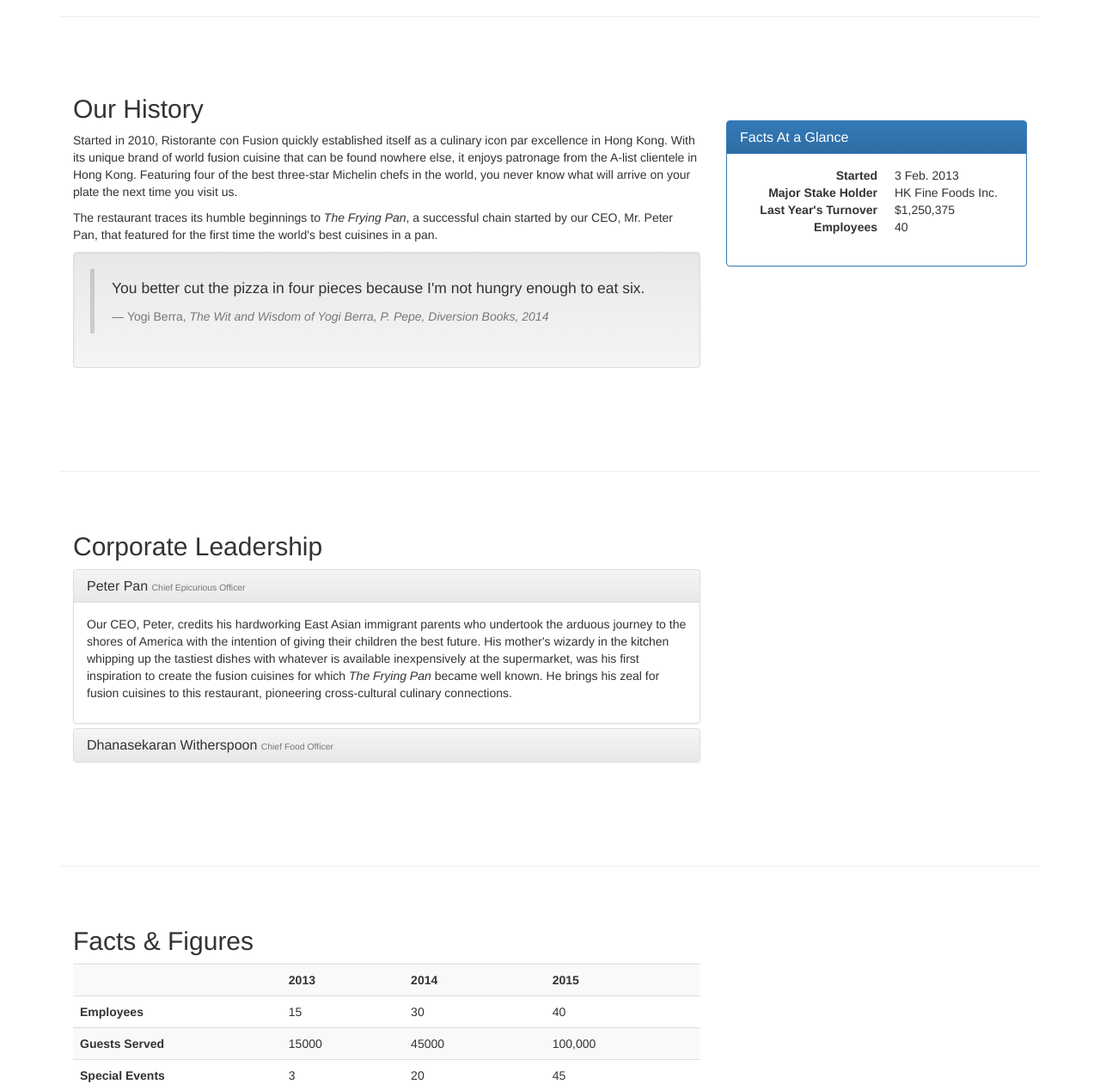
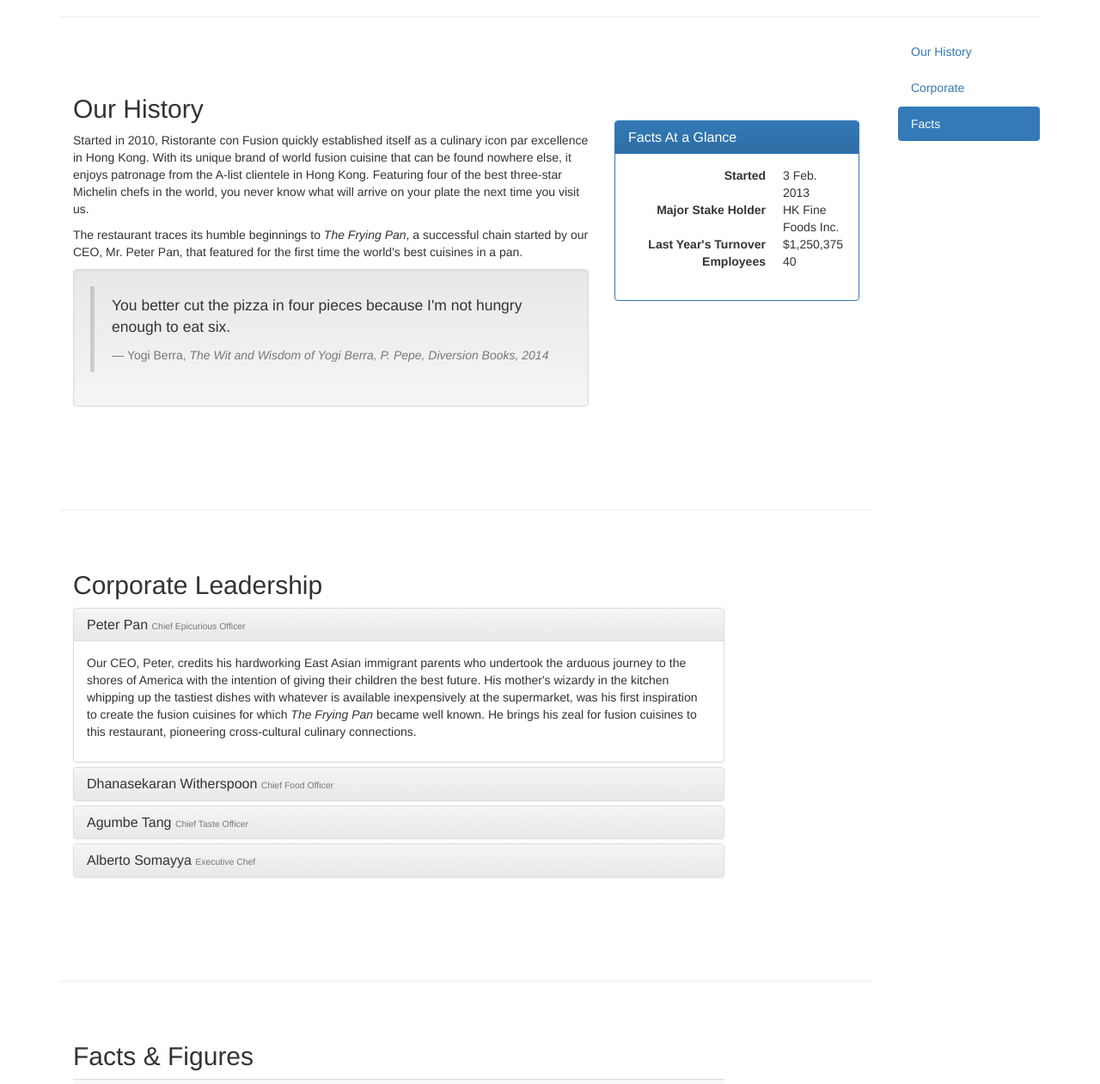
Before and after one commit to rvijayarajan/coursera, a plain HTML site: page Bootstrap/Confusion/aboutus.html in a window 1280 px wide. Shown: the part 593-1854 px from the top of the page at 86% size. Drawn offline with nearby package versions, Linux system fonts and the light colour scheme.

Commit message:
Bootstrap Week3 Scrollspy

```diff
--- a/Bootstrap/Confusion/aboutus.html
+++ b/Bootstrap/Confusion/aboutus.html
@@ -23,7 +23,7 @@
     <![endif]-->
 </head>
 
-<body>
+<body data-spy="scroll" data-target="#myScrollspy" data-offset="200">
 
 	<!-- NavBar Declaration -->
     <nav class="navbar navbar-inverse navbar-fixed-top" role="navigation">
@@ -109,7 +109,9 @@
 			</div>
 		</div>
 
-        <div class="row row-content">
+        <div class="row">
+        <div class="col-xs-12 col-sm-10">
+        <div id="history" class="row row-content">
             <div class="col-xs-12 col-sm-8">
                 <h2>Our History</h2>
                 <p>Started in 2010, Ristorante con Fusion quickly established itself as a culinary icon par excellence in Hong Kong. With its unique brand of world fusion cuisine that can be found nowhere else, it enjoys patronage from the A-list clientele in Hong Kong.  Featuring four of the best three-star Michelin chefs in the world, you never know what will arrive on your plate the next time you visit us.</p>
@@ -150,8 +152,8 @@
             </div>
         </div>
 
-        <div class="row row-content">
-            <div class="col-xs-12 col-sm-8">
+        <div id="corporate" class="row row-content">
+            <div class="col-xs-12 col-sm-10">
                 <h2>Corporate Leadership</h2>
 				<!--ul class="nav nav-tabs" role="tablist">
 					<li role="presentation" class="active">
@@ -189,7 +191,7 @@
 					<div class="panel panel-default">
 						<div class="panel-heading" role="tab" id="headingPeter">
 							<h3 class="panel-title">
-								<a role="button" data-toggle="collapse" href="#peter" data-parent="accordian">
+								<a role="button" data-toggle="collapse" href="#peter" data-parent="#accordian">
 									Peter Pan
 									<small> Chief Epicurious Officer</small>
 								</a>
@@ -204,7 +206,7 @@
 					<div class="panel panel-default">
 						<div class="panel-heading" role="tab" id="headingDanny">
 							<h3 class="panel-title">
-								<a role="button" data-toggle="collapse" href="#danny" data-parent="accordian">
+								<a role="button" data-toggle="collapse" href="#danny" data-parent="#accordian">
 									Dhanasekaran Witherspoon
 									<small> Chief Food Officer</small>
 								</a>
@@ -216,6 +218,32 @@
 							</div>
 						</div>
 					</div>
+                    <div class="panel panel-default">
+                        <div class="panel-heading" role="tab" id="headingAgumbe">
+                            <h3 class="panel-title">
+                                <a role="button" data-toggle="collapse" href="#agumbe" data-parent="#accordian">
+                                    Agumbe Tang
+                                    <small> Chief Taste Officer</small>
+                                </a>
+                            </h3>
+                        </div>
+                        <div role="tabpanel" class="panel-collapse collapse" id="agumbe">
+                            <p>Blessed with the most discerning gustatory sense, Agumbe, our CFO, personally ensures that every dish that we serve meets his exacting tastes. Our chefs dread the tongue lashing that ensues if their dish does not meet his exacting standards. He lives by his motto, <em>You click only if you survive my lick.</em></p>
+                        </div>
+                    </div>
+                    <div class="panel panel-default">
+                        <div class="panel-heading" role="tab" id="headingAgumbe">
+                            <h3 class="panel-title">
+                                <a role="button" data-toggle="collapse" href="#alberto" data-parent="#accordian">
+                                    Alberto Somayya
+                                    <small> Executive Chef</small>
+                                </a>
+                            </h3>
+                        </div>
+                        <div role="tabpanel" class="panel-collapse collapse" id="alberto">
+                            <p>Award winning three-star Michelin chef with wide International experience having worked closely with whos-who in the culinary world, he specializes in creating mouthwatering Indo-Italian fusion experiences. He says, <em>Put together the cuisines from the two craziest cultures, and you get a winning hit! Amma Mia!</em></p>
+                        </div>
+                    </div>
 				</div>
             </div>
             <div class="col-xs-12 col-sm-12">
@@ -223,8 +251,8 @@
             </div>
        </div>
 
-	   <div class="row row-content">
-            <div class="col-xs-12 col-sm-8">
+	   <div id="facts" class="row row-content">
+            <div class="col-xs-12 col-sm-10">
                 <h2>Facts &amp; Figures</h2>
 				<div class="table-responsive">
 					<table class="table table-striped">
@@ -264,6 +292,15 @@
 
 
        </div>
+       </div>
+            <nav class="hidden-xs col-sm-2" id="myScrollspy">
+                <ul class="nav nav-pills nav-stacked" data-spy="affix" data-offset-top="400">
+                    <li><a href="#history">Our History</a></li>
+                    <li><a href="#corporate">Corporate</a></li>
+                    <li><a href="#facts">Facts</a></li>
+                </ul>
+            </nav>
+        </div>
     </div>
 
 	<!-- Application Footer -->
--- a/Bootstrap/Confusion/css/mystyles.css
+++ b/Bootstrap/Confusion/css/mystyles.css
@@ -68,3 +68,7 @@ body{
     border-bottom: 1px solid #ddd;
     padding: 10px;
 }
+
+.affix {
+    top:150px;
+}
```
